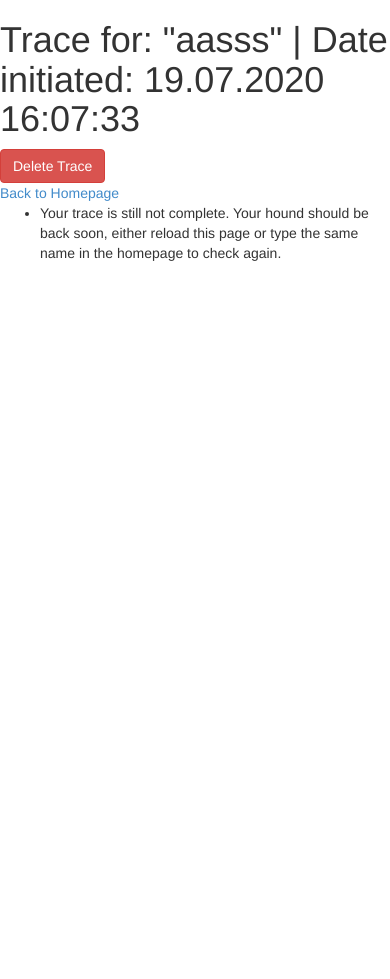
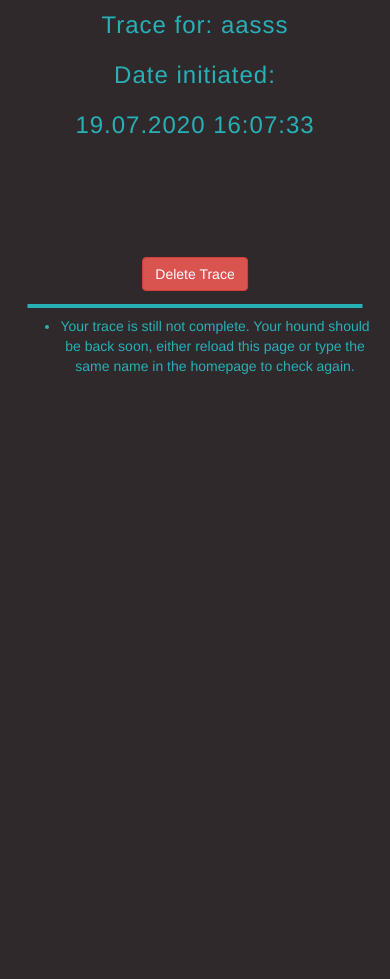
Before and after one commit to beepy0/WebHound, a Django app: a page that uses WebHoundApp/templates/WebHoundApp/hound_name.html in a window 390 px wide. Before the commit the page ends 261 px from the top, so only its background shows below. Run offline with Django 3.2, Linux system fonts and the light colour scheme; data comes from the database, SQL or seed files in the repository; both versions use the stored data as it was after the commit; parts of the project's set-up code (start-up, migrations or seed data) failed here and were passed over; some libraries are stand-ins or nearby versions.

Commit message:
mobile redesign and second page css

```diff
--- a/WebHoundApp/static/WebHoundApp/css/style.css
+++ b/WebHoundApp/static/WebHoundApp/css/style.css
@@ -1,5 +1,5 @@
 html{
-  height: 100vh;
+  /*height: 100vh;*/
 }
 
 body {
@@ -9,17 +9,16 @@ body {
 }
 
 .main-div {
-	height: 95vh;
-	width: 75vw;
-	position: absolute;
-	top: 50%;
-	left: 50%;
-	transform: translate(-50%, -50%);
+	/*width: 75vw;*/
+	/*position: absolute;*/
+	/*top: 50%;*/
+	/*left: 50%;*/
+	/*transform: translate(-50%, -50%);*/
 }
 
 .head-div {
 	height: 50vh;
-	width: 75vw;
+	width: 100vw;
 	margin: 0 0 5vh 0;
 	position: relative;
 }
@@ -34,6 +33,14 @@ body {
 .title-text {
 	font-family: 'Helvetica Neue', sans-serif;
 	font-size: 46px;
+	font-weight: 100;
+	line-height: 50px;
+	letter-spacing: 1px;
+}
+
+.list-text {
+	font-family: 'Helvetica Neue', sans-serif;
+	font-size: 24px;
 	font-weight: 100;
 	line-height: 50px;
 	letter-spacing: 1px;
@@ -93,6 +100,39 @@ body {
 	width: 75px;
 }
 
+.name-head {
+	height: 35vh;
+	width: 100vw;
+	position: relative;
+	text-align: center;
+}
+
+.name-info {
+	height: 30vh;
+	width: 75vw;
+	position: relative;
+	text-align: center;
+}
+
+.name-buttons {
+	height: 5vh;
+	width: 75vw;
+	position: relative;
+	text-align: center;
+}
+
+.name-body {
+	min-height: 80vh;
+	width: 90vw;
+	position: relative;
+}
+
+.name-results {
+	width: 90vw;
+	position: relative;
+	overflow: auto;
+}
+
 .hacker-cyan {
 	color: #28b0b7 !important;
 }
--- a/WebHoundApp/templates/WebHoundApp/hound_name.html
+++ b/WebHoundApp/templates/WebHoundApp/hound_name.html
@@ -11,18 +11,27 @@
     <link href="{% static 'WebHoundApp/css/font-awesome.min.css' %}" rel="stylesheet" media="screen">
 	<link href="{% static 'WebHoundApp/css/animate.css' %}" rel="stylesheet' %}">
 
+    <link href="{% static 'WebHoundApp/css/style.css' %}" rel="stylesheet" media="screen">
+
+    <script src="{% static 'WebHoundApp/js/modernizr.custom.js' %}"></script>
 </head>
 <body>
-    <h1>Trace for: "{{ name }}" | Date initiated: {{ date_friendly }}</h1>
-
+    <div class="main-div">
+        <div class="name-head hor-cent">
+            <div class="name-info list-text hacker-cyan hor-cent">
+                Trace for: {{ name }}<br>
+                Date initiated: {{ date_friendly }}
+            </div>
+            <div class="name-buttons hor-cent">
                 <!-- Button trigger delete trace modal -->
-    <button type="button" class="btn btn-danger" data-toggle="modal" data-target="#deleteModal">
+                <button type="button" class="btn btn-danger cent-div" data-toggle="modal" data-target="#deleteModal">
                   Delete Trace
                 </button>
-
-    <br>
-    <a href="{% url 'WebHoundApp:hound_trace' %}">Back to Homepage</a>
-
+            </div>
+        </div>
+        <div class="name-body hor-cent">
+                <div style="height: 0.5vh; background-color: #28b0b7; margin: 1vh;"></div>
+                <div class="name-results hor-cent text-cent hacker-cyan">
                     {% if messages %}
                     <ul class="messages">
                         {% for message in messages %}
@@ -41,10 +50,39 @@
                     {% else %}
                         <ul>
                             {% for result in results %}
-                <li><a href="{{ result }}" target="_blank">{{ result }}</a> </li>
+                                <li><a href="{{ result }}" target="_blank">{{ result }}</a></li>
                             {% endfor %}
                         </ul>
                     {% endif %}
+                </div>
+        </div>
+    </div>
+
+{#    <br>#}
+{#    <a href="{% url 'WebHoundApp:hound_trace' %}">Back to Homepage</a>#}
+{##}
+{#    {% if messages %}#}
+{#    <ul class="messages">#}
+{#        {% for message in messages %}#}
+{#            <li{% if message.tags %} class="{{ message.tags }}"{% endif %}>{{ message }}</li>#}
+{#        {% endfor %}#}
+{#    </ul>#}
+{##}
+{#    <script>#}
+{#    function reload(){#}
+{#       window.location.href = "{% url 'WebHoundApp:hound_name' name %}";#}
+{#    }#}
+{##}
+{#    setTimeout(reload, 10000);#}
+{#    </script>#}
+{##}
+{#    {% else %}#}
+{#        <ul>#}
+{#            {% for result in results %}#}
+{#                <li><a href="{{ result }}" target="_blank">{{ result }}</a> </li>#}
+{#            {% endfor %}#}
+{#        </ul>#}
+{#    {% endif %}#}
 
 
 
```
Also changed, not shown: db.sqlite3. Lines whose indentation alone changed are shown as unchanged.
